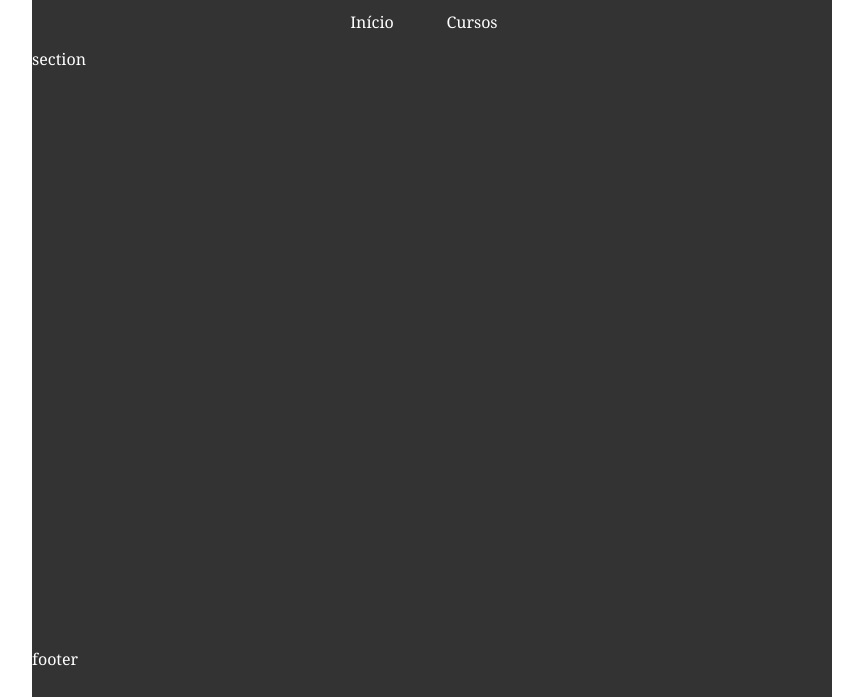
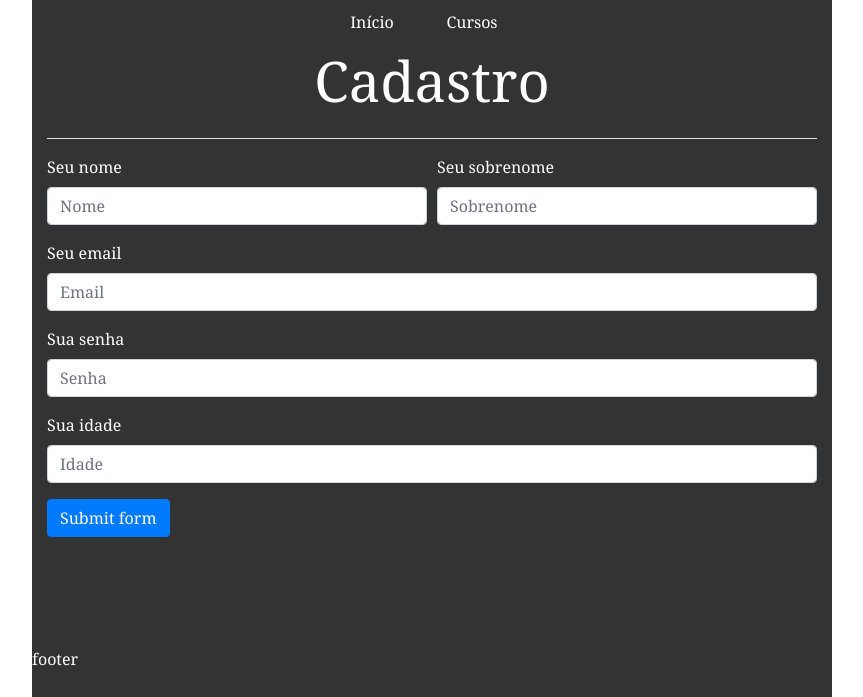
Before and after one commit to sealove20/projetofinalweb1, a plain HTML site: page cadastro.html in a window 1280 px wide. Shown: the part 103-800 px from the top of the page, without its empty margins (208-1071 px from the left). Drawn offline with nearby package versions, Linux system fonts and the light colour scheme.

Commit message:
visual formulario pronto v1

```diff
--- a/assets/css/style.css
+++ b/assets/css/style.css
@@ -127,6 +127,10 @@ nav li{
    background-color: #333333;
 }
 
+hr {
+   background: white;
+}
+
 #margem_esquerda{
    margin-left: 20px;
 }
--- a/cadastro.html
+++ b/cadastro.html
@@ -38,7 +38,39 @@
          </nav>
 
          <section>
-            section
+            <div class="container">
+               <div class="row">
+                  <div class="col-12 text-center">
+                     <h1 class="display-4">Cadastro</h1>
+                  </div>
+               </div>
+               <hr>
+               <form>
+               <div class="form-row">
+                  <div class="form-group col-sm-6">
+                     <label for="campoNome">Seu nome</label>
+                     <input type="text" class="form-control" id="campoNome" placeholder="Nome">
+                  </div>
+                  <div class="form-group col-sm-6">
+                     <label for="campoSobrenome">Seu sobrenome</label>
+                     <input type="text" class="form-control" id="campoSobrenome" placeholder="Sobrenome">
+                  </div>
+                  <div class="form-group col-sm-12">
+                     <label for="campoEmail">Seu email</label>
+                     <input type="email" class="form-control" id="campoEmail" placeholder="Email">
+                  </div>
+                  <div class="form-group col-sm-12">
+                     <label for="campoSenha">Sua senha</label>
+                     <input type="password" class="form-control" id="campoSenha" placeholder="Senha">
+                  </div>
+                  <div class="form-group col-sm-12">
+                     <label for="campoIdade">Sua idade</label>
+                     <input type="number" class="form-control" id="campoIdade" placeholder="Idade">
+                  </div>
+               </div>
+            </form>
+            <button class="btn btn-primary" type="submit">Submit form</button>
+            </div>
          </section>
 
          <footer>
```
